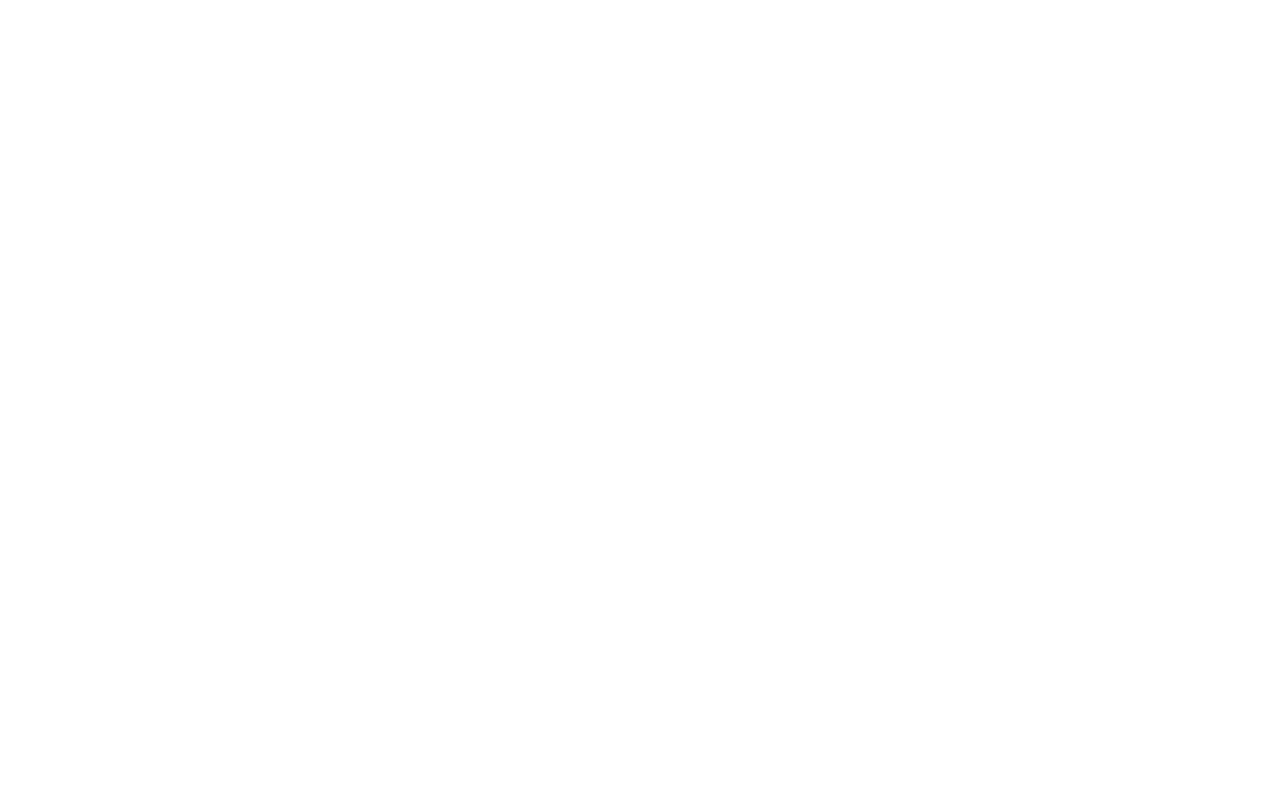
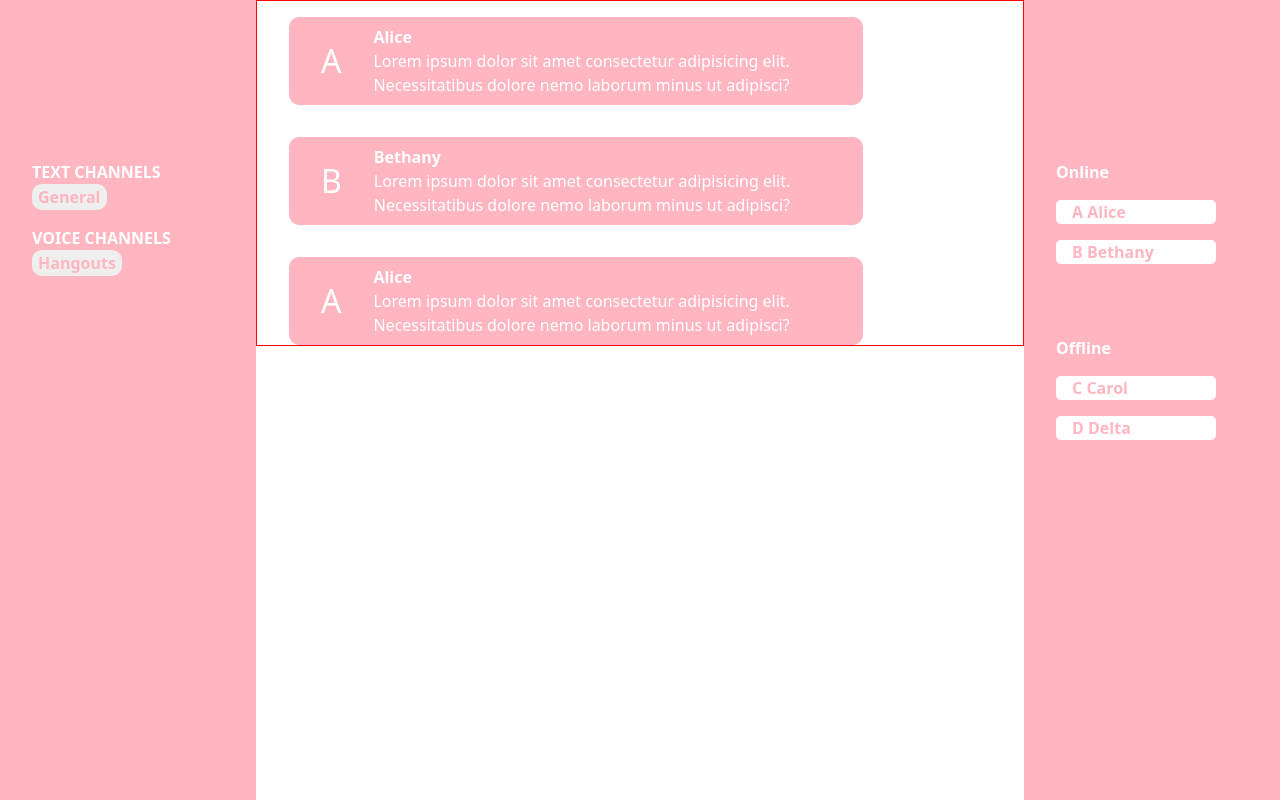
Before and after one commit to WellNUS/frontend, a React (Create React App) app: page /room in a window 1280 px wide. Before the commit this address had no page. Built offline with nearby package versions, Linux system fonts and the light colour scheme.

Commit message:
Created Room UI

```diff
--- a/src/App.tsx
+++ b/src/App.tsx
@@ -9,6 +9,7 @@
 import Login from './views/pages/authentication/Login';
 import Register from './views/pages/authentication/Register';
 import { ThemeProvider } from 'styled-components';
+import Room from './views/pages/room/Room';
 
 const theme = {
   main: "#ffb6c1"
@@ -24,6 +25,7 @@
             <Route path="/dashboard" element={<Dashboard />} />
             <Route path="/login" element={<Login />} />
             <Route path="/register" element={<Register />} />
+            <Route path="/room" element={<Room />} />
           </Routes>
         </BrowserRouter>
       </ThemeProvider>
--- /dev/null
+++ b/src/views/pages/room/Channels.tsx
@@ -0,0 +1,17 @@
+import React from "react";
+import "./style/styles.css";
+
+const Channels = () => {
+    return <div className="room-channels-wrapper">
+        <div>
+            <div>TEXT CHANNELS</div>
+            <button className="room-channels-btn">General</button>
+        </div>
+        <div>
+            <div>VOICE CHANNELS</div>
+            <button className="room-channels-btn">Hangouts</button>
+        </div>
+    </div>
+}
+
+export default Channels;
--- /dev/null
+++ b/src/views/pages/room/Members.tsx
@@ -0,0 +1,31 @@
+import React from "react";
+
+const onlineMembers = [
+    { profile: "A", name: "Alice" },
+    { profile: "B", name: "Bethany"}
+]
+
+const offlineMembers = [
+    { profile: "C", name: "Carol" },
+    { profile: "D", name: "Delta"}
+]
+
+const Members = () => {
+    return <div className="room-members-wrapper">
+        <div>
+            Online
+            {onlineMembers.map(user => <div className="room-members-box">
+                {user.profile} {user.name}
+            </div>)}
+        </div>
+        <br />
+        <div>
+            Offline
+            {offlineMembers.map(user => <div className="room-members-box">
+                {user.profile} {user.name}
+            </div>)}
+        </div>
+    </div>
+}
+
+export default Members;
--- /dev/null
+++ b/src/views/pages/room/Messages.tsx
@@ -0,0 +1,32 @@
+import React from "react";
+import "./style/styles.css";
+
+const userMessages = [
+    { profile: "A",
+      name: "Alice",
+      message: "Lorem ipsum dolor sit amet consectetur adipisicing elit. Necessitatibus dolore nemo laborum minus ut adipisci?" }
+    ,
+    { profile: "B",
+      name: "Bethany",
+      message: "Lorem ipsum dolor sit amet consectetur adipisicing elit. Necessitatibus dolore nemo laborum minus ut adipisci?" }
+    ,
+    { profile: "A",
+      name: "Alice",
+      message: "Lorem ipsum dolor sit amet consectetur adipisicing elit. Necessitatibus dolore nemo laborum minus ut adipisci?" }
+]
+
+const Messages = () => {
+    return <div className="room-messages-wrapper">
+        {userMessages.map(user => <div className="room-message-wrapper">
+            <div className="room-message-profile">
+                {user.profile}
+            </div>
+            <div>
+                <div className="room-message-name">{user.name}</div>
+                <div>{user.message}</div>
+            </div>
+        </div>)}
+    </div>
+}
+
+export default Messages;
--- a/src/views/pages/room/Room.tsx
+++ b/src/views/pages/room/Room.tsx
@@ -1,5 +1,21 @@
-function Room(): React.ReactElement {
-    return <h1>hello</h1>;
+import React from "react";
+import Channels from "./Channels";
+import Members from "./Members";
+import Messages from "./Messages";
+import "./style/styles.css"
+
+const Room = () => {
+    return <div className="room-wrapper">
+        <div className="room-left-col">
+            <Channels />
+        </div>
+        <div className="room-middle-col">
+            <Messages />
+        </div>
+        <div className="room-right-col">
+            <Members />
+        </div>
+    </div>
 }
 
 export default Room;
--- /dev/null
+++ b/src/views/pages/room/style/styles.css
@@ -0,0 +1,97 @@
+:root {
+    --theme-two: #ffb6c1;
+    --theme-one: white;
+}
+
+.room-wrapper {
+    display: flex;
+    flex-direction: row;
+}
+
+.room-left-col,
+.room-middle-col,
+.room-right-col {
+    height: 100vh;
+}
+
+.room-left-col {
+    width: 20vw;
+    padding-left: 2rem;
+    padding-top: 10rem;
+    background-color: var(--theme-two);
+}
+
+.room-middle-col {
+    width: 60vw;
+    background-color: var(--theme-one);
+
+}
+
+.room-right-col {
+    width: 20vw;
+    padding-left: 2rem;
+    padding-top: 10rem;
+    background-color: var(--theme-two);
+}
+
+.room-channels-wrapper {
+    display: flex;
+    flex-direction: column;
+    color: var(--theme-one);
+    font-weight: 800;
+    gap: 1rem;
+}
+
+.room-channels-btn {
+    border-radius: 10px;
+    border: none;
+    color: var(--theme-two);
+    font-weight: 800;
+}
+
+.room-messages-wrapper {
+    border: 1px red solid;
+    display: flex;
+    flex-direction: column;
+    gap: 1rem;
+}
+
+.room-message-wrapper {
+    /* border: 1px blue solid; */
+    display: flex;
+    margin-top: 1rem;
+    margin-left: 2rem;
+    margin-right: 10rem;
+    padding: 0.5rem 2rem;
+    border-radius: 10px;
+    background-color: var(--theme-two);
+    color: var(--theme-one);
+}
+
+.room-message-profile {
+    display: inline-block;
+    align-self: center;
+    margin-right: 2rem;
+    font-size: 2rem;
+}
+
+.room-message-name {
+    font-weight: 700;
+}
+
+.room-members-wrapper {
+    display: flex;
+    flex-direction: column;
+    color: var(--theme-one);
+    font-weight: 800;
+    gap: 1rem;
+}
+
+.room-members-box {
+    background-color: var(--theme-one);
+    color: var(--theme-two);
+    margin: 1rem 0;
+    width: 10rem;
+    border-radius: 5px;
+    padding-left: 1rem;
+}
```
